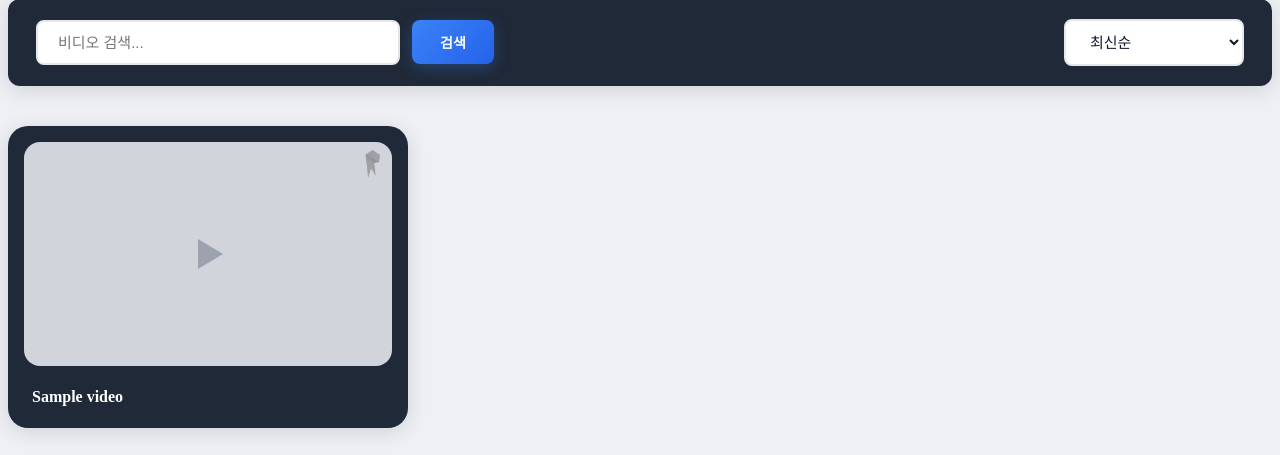
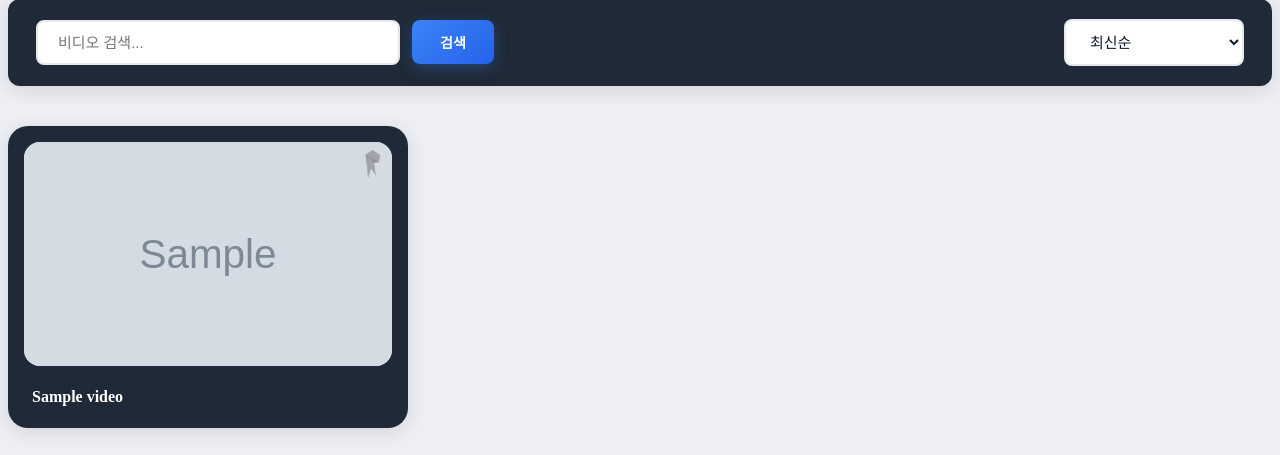
Before and after one commit to Pirogramming-24/hackathon_5chocut, a Django app: template piro_index/templates/piro_index/video_list.html in a window 1280 px wide. Shown: the part 818-1273 px from the top of the page. Run offline with Django 5.2, Linux system fonts and the light colour scheme; tables that the repository leaves empty hold one stand-in row (values such as "Sample post"); the template is opened without the code that fills it: values that come from a table or form of the project are taken from there, most other values are stand-ins (such as "Sample title", 1, 10 or a date in 2020); grey boxes marked "Sample" are stand-in pictures.

Commit message:
feat: video_list 페이지 수정

```diff
--- a/piro_index/static/css/video_list.css
+++ b/piro_index/static/css/video_list.css
@@ -249,6 +249,16 @@ body {
     transition: transform 0.4s;
 }
 
+/* 썸네일 이미지 (새로 추가!) */
+.thumbnail-img {
+    position: absolute;
+    top: 0;
+    left: 0;
+    width: 100%;
+    height: 100%;
+    object-fit: cover;  /* 이미지 비율 유지하며 꽉 채우기 */
+}
+
 .thumbnail svg {
     position: absolute;
     top: 50%;
--- a/piro_index/templates/piro_index/video_list.html
+++ b/piro_index/templates/piro_index/video_list.html
@@ -45,9 +45,13 @@
 
         <!-- 썸네일 -->
         <div class="thumbnail">
-            <svg width="60" height="60" viewBox="0 0 60 60" fill="none">
-                <path d="M20 15L45 30L20 45V15Z" fill="#9CA3AF"/>
-            </svg>
+            {% if video.thumbnail %}
+                <img src="{{ video.thumbnail.url }}" alt="{{ video.title }}" class="thumbnail-img">
+            {% else %}
+                <svg width="60" height="60" viewBox="0 0 60 60" fill="none">
+                    <path d="M20 15L45 30L20 45V15Z" fill="#9CA3AF"/>
+                </svg>
+            {% endif %}
         </div>
 
         <!-- 비디오 정보 -->
```
